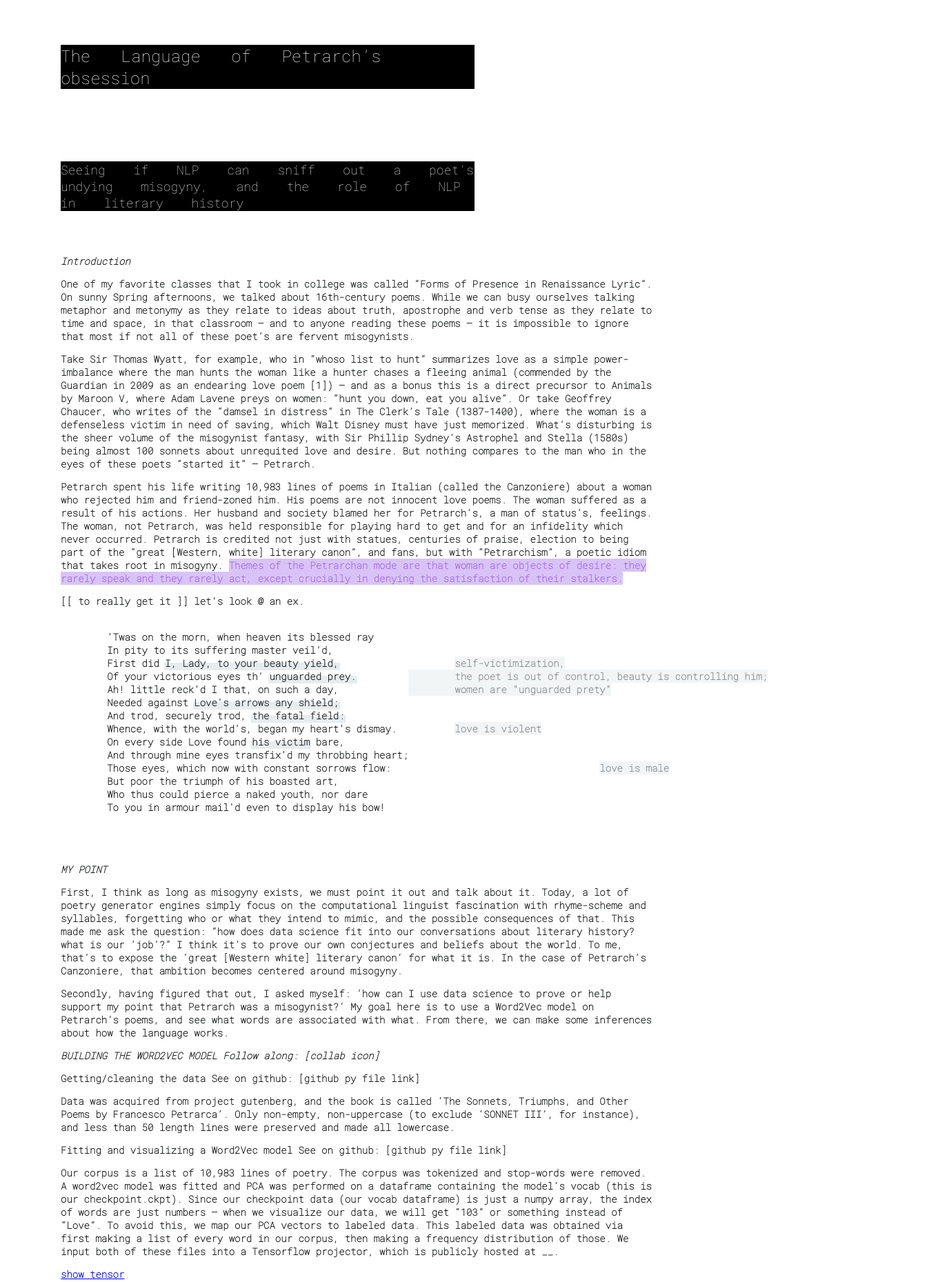
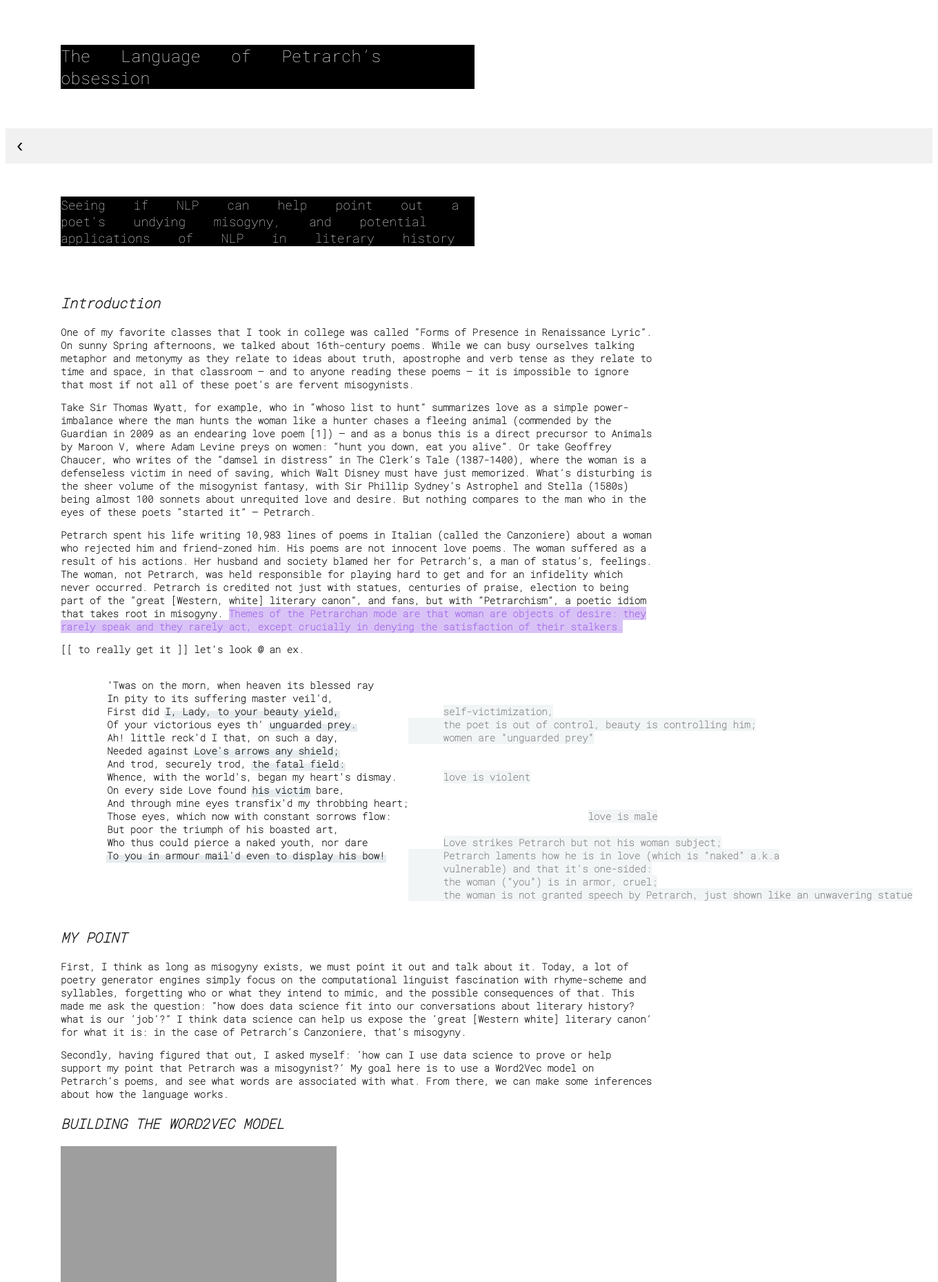
Before and after one commit to yi-ye-zhi-qiu/personalwebsite, a Flask app: page /petrarch in a window 1360 px wide. Shown: the top 1859 px of the page at 69% size. Run offline with Flask 2, Linux system fonts and the light colour scheme; grey boxes are pictures that could not be loaded.

Commit message:
petrarch rough draft (no tensorflow viz yet, just photos) '

```diff
--- a/static/js/petrarch.js
+++ b/static/js/petrarch.js
@@ -1,17 +1,18 @@
 const first_accent = document.querySelectorAll('.first_accent'),
       second_accent = document.querySelectorAll('.second_accent'),
-      third_accent = document.querySelectorAll('.third_accent');
+      third_accent = document.querySelectorAll('.third_accent'),
+      forth_accent = document.querySelectorAll('.fourth_accent');
 
 accent(first_accent);
 accent(second_accent);
 accent(third_accent);
+accent(forth_accent);
 
 function accent(q){
 
   q.forEach(el => el.addEventListener('mouseover', function(){
     for (let a=0; a<q.length; a++) {
       this_a = q[a]
-      console.log(this_a);
       this_a.classList.add('hovered');
       //this_a.classList.add('hovered');
     }
@@ -39,7 +40,6 @@ function accent(q){
       for (let a=0; a<q.length; a++) {
         this_a = q[a]
         this_a.classList.remove('hovered');
-        //this_a.classList.add('hovered');
       }
 
       var highlight_reveals = document.querySelector('.'+el.classList[0]+'_trigger')
--- a/static/styles/style.css
+++ b/static/styles/style.css
@@ -377,6 +377,7 @@ article p{
   font-weight: normal;
 }
 .MakingAPoint{
+  font-size: 20px;
   font-weight: 600;
   font-style: italic;
 }
@@ -419,18 +420,17 @@ article p{
   background-color: rgba(255,217,211, 0.8);
   top: 0%;
 }
-.first_accent_trigger{
+.first_accent_trigger, .second_accent_trigger, .third_accent_trigger, .fourth_accent_trigger{
   opacity: 0.5;
   background-color: #E7ECEF;
   color: #121314;
 }
-.second_accent_trigger{
-  opacity: 0.5;
-  background-color: #E7ECEF;
-  color: #121314;
+.TensorflowEmbeddingImage1{
+  height: 250px;
+  width: 500px;
+  margin-left: 10px;
 }
-.third_accent_trigger{
-  opacity: 0.5;
-  background-color: #E7ECEF;
-  color: #121314;
+.TensorflowEmbeddingImage2{
+  margin-left: 10px;
+  height: 300px;
 }
--- a/templates/petrarch.html
+++ b/templates/petrarch.html
@@ -12,7 +12,9 @@
 
   <div class="PetrarchHeaders">
     <h1 class="PetrarchH1"><p>The Language of Petrarch’s obsession</p></h1>
-    <h2 class="PetrarchH2"><p>Seeing if NLP can sniff out a poet’s undying misogyny, and the role of NLP in literary history</p></h2>
+    <a class = "back-button" href="{{ url_for('show_index') }}">&#8249;</a>
+
+    <h2 class="PetrarchH2"><p>Seeing if NLP can help point out a poet’s undying misogyny, and potential applications of NLP in literary history</p></h2>
   </div>
   <article class="PetrarchArticle">
 
@@ -20,7 +22,7 @@
 
     <p>One of my favorite classes that I took in college was called “Forms of Presence in Renaissance Lyric”. On sunny Spring afternoons, we talked about 16th-century poems. While we can busy ourselves talking metaphor and metonymy as they relate to ideas about truth, apostrophe and verb tense as they relate to time and space, in that classroom — and to anyone reading these poems — it is impossible to ignore that most if not all of these poet’s are fervent misogynists.</p>
 
-    <p>Take Sir Thomas Wyatt, for example, who in “whoso list to hunt” summarizes love as a simple power-imbalance where the man hunts the woman like a hunter chases a fleeing animal (commended by the Guardian in 2009 as an endearing love poem [1]) — and as a bonus this is a direct precursor to Animals by Maroon V, where Adam Lavene preys on women: “hunt you down, eat you alive”. Or take Geoffrey Chaucer, who writes of the “damsel in distress” in The Clerk’s Tale (1387-1400), where the woman is a defenseless victim in need of saving, which Walt Disney must have just memorized. What’s disturbing is the sheer volume of the misogynist fantasy, with Sir Phillip Sydney’s Astrophel and Stella (1580s) being almost 100 sonnets about unrequited love and desire. But nothing compares to the man who in the eyes of these poets “started it” — Petrarch.</p>
+    <p>Take Sir Thomas Wyatt, for example, who in “whoso list to hunt” summarizes love as a simple power-imbalance where the man hunts the woman like a hunter chases a fleeing animal (commended by the Guardian in 2009 as an endearing love poem [1]) — and as a bonus this is a direct precursor to Animals by Maroon V, where Adam Levine preys on women: “hunt you down, eat you alive”. Or take Geoffrey Chaucer, who writes of the “damsel in distress” in The Clerk’s Tale (1387-1400), where the woman is a defenseless victim in need of saving, which Walt Disney must have just memorized. What’s disturbing is the sheer volume of the misogynist fantasy, with Sir Phillip Sydney’s Astrophel and Stella (1580s) being almost 100 sonnets about unrequited love and desire. But nothing compares to the man who in the eyes of these poets “started it” — Petrarch.</p>
 
     <p>Petrarch spent his life writing 10,983 lines of poems in Italian (called the Canzoniere) about a woman who rejected him and friend-zoned him. His poems are not innocent love poems. The woman suffered as a result of his actions. Her husband and society blamed her for Petrarch’s, a man of status’s, feelings. The woman, not Petrarch, was held responsible for playing hard to get and for an infidelity which never occurred. Petrarch is credited not just with statues, centuries of praise, election to being part of the “great [Western, white] literary canon”, and fans, but with “Petrarchism”, a poetic idiom that takes root in misogyny. <span class="Highlight">Themes of the Petrarchan mode are that woman are objects of desire: they rarely speak and they rarely act, except crucially in denying the satisfaction of their stalkers.</span></p>
 
@@ -41,49 +43,70 @@
         Those eyes, which now with constant sorrows flow:
         But poor the triumph of his boasted art,
         Who thus could pierce a naked youth, nor dare
-        To you in armour mail'd even to display his bow!
+        <a class="fourth_accent PoemUnderlineAccent">To you in armour mail'd even to display his bow!</a>
       </div>
       <div class="SonnetNotes">
       'Twas on the morn, when heaven its blessed ray
       In pity to its suffering master veil'd,
       <a class="first_accent_trigger">self-victimization,
       the poet is out of control, beauty is controlling him;
-        women are "unguarded prety"</a>
+      women are "unguarded prey"</a>
       Of your victorious eyes th' unguarded prey.
       Ah! little reck'd I that, on such a day,
       <a class="second_accent_trigger">love is violent</a>
       And trod, securely trod, the fatal field:
       Whence, with the world's, began my heart's dismay.
       On every side Love found <a class="third_accent_trigger">love is male</a>
-        And through mine eyes transfix'd my throbbing heart;
-        Those eyes, which now with constant sorrows flow:
-        But poor the triumph of his boasted art,
-        Who thus could pierce a naked youth, nor dare
-        To you in armour mail'd even to display his bow!
+
+      <a class="fourth_accent_trigger">Love strikes Petrarch but not his woman subject;
+      Petrarch laments how he is in love (which is "naked" a.k.a
+      vulnerable) and that it's one-sided:
+      the woman ("you") is in armor, cruel;
+      the woman is not granted speech by Petrarch, just shown like an unwavering statue</a>
     </div>
 
     </div>
 
     <p class="MakingAPoint">MY POINT</p>
 
-    <p>First, I think as long as misogyny exists, we must point it out and talk about it. Today, a lot of poetry generator engines simply focus on the computational linguist fascination with rhyme-scheme and syllables, forgetting who or what they intend to mimic, and the possible consequences of that. This made me ask the question: “how does data science fit into our conversations about literary history? what is our ‘job’?” I think it’s to prove our own conjectures and beliefs about the world. To me, that’s to expose the ‘great [Western white] literary canon’ for what it is. In the case of Petrarch’s Canzoniere, that ambition becomes centered around misogyny.</p>
+    <p>First, I think as long as misogyny exists, we must point it out and talk about it. Today, a lot of poetry generator engines simply focus on the computational linguist fascination with rhyme-scheme and syllables, forgetting who or what they intend to mimic, and the possible consequences of that. This made me ask the question: “how does data science fit into our conversations about literary history? what is our ‘job’?” I think data science can help us expose the ‘great [Western white] literary canon’ for what it is: in the case of Petrarch’s Canzoniere, that's misogyny.</p>
 
     <p>Secondly, having figured that out, I asked myself: ‘how can I use data science to prove or help support my point that Petrarch was a misogynist?’ My goal here is to use a Word2Vec model on Petrarch’s poems, and see what words are associated with what. From there, we can make some inferences about how the language works.</p>
 
-    <p class="MakingAPoint">BUILDING THE WORD2VEC MODEL Follow along: [collab icon]</p>
+    <p class="MakingAPoint">BUILDING THE WORD2VEC MODEL</p>
+    <a href="https://colab.research.google.com/github/yi-ye-zhi-qiu/metis-project4/blob/main/poemgenerator.ipynb"><img src="https://colab.research.google.com/assets/colab-badge.svg" alt=\"Open In Colab\"/></a>
 
-    <p class="Step">Getting/cleaning the data See on github: [github py file link]</p>
+    <p class="Step">Getting/cleaning the data See on github: <a href="https://github.com/yi-ye-zhi-qiu/metis-project4/blob/main/step1-poemretriever.py"><i class="fa fa-github" aria-hidden="true"></i></a></p>
 
     <p>Data was acquired from project gutenberg, and the book is called ‘The Sonnets, Triumphs, and Other Poems by Francesco Petrarca’. Only non-empty, non-uppercase (to exclude ‘SONNET III’, for instance), and  less than 50 length lines were preserved and made all lowercase.</p>
 
-    <p class="Step">Fitting and visualizing a Word2Vec model See on github: [github py file link]</p>
+    <p class="Step">Fitting and visualizing a Word2Vec model See on github: <a href="https://github.com/yi-ye-zhi-qiu/metis-project4/blob/main/step2-pcaandmetadata.py"><i class="fa fa-github" aria-hidden="true"></i></a></p>
 
-    <p>Our corpus is a list of 10,983 lines of poetry. The corpus was tokenized and stop-words were removed. A word2vec model was fitted and PCA was performed on a dataframe containing the model’s vocab (this is our checkpoint.ckpt). Since our checkpoint data (our vocab dataframe) is just a numpy array, the index of words are just numbers — when we visualize our data, we will get “103” or something instead of “Love”. To avoid this, we map our PCA vectors to labeled data. This labeled data was obtained via first making a list of every word in our corpus, then making a frequency distribution of those. We input both of these files into a Tensorflow projector, which is publicly hosted at __.</p>
+    <p>Our corpus is a list of 10,983 lines of poetry. The corpus was tokenized and stop-words were removed. A word2vec model was fitted and PCA was performed on a dataframe containing the model’s vocab (this is our checkpoint.ckpt). Since our checkpoint data (our vocab dataframe) is just a numpy array, the index of words are just numbers — when we visualize our data, we will get “103” or something instead of “Love”. To avoid this, we map our PCA vectors to labeled data. This labeled data was obtained via first making a list of every word in our corpus, then making a frequency distribution of those. We input both of these files into a Tensorflow projector using cosine distances, which is publicly hosted at __.</p>
+
+
 
     <a href="{{ url_for('show_petrach_tensor') }}">show tensor</a>
 
-    <p class="MakingAPoint">ANALYZING THE MODEL</p>
+    <p class="MakingAPoint">ANALYZING THE MODEL -- HOW CAN THE CO-OCCURRENCE OF WORDS SUGGEST SYMBOLISM IN POETRY?</p>
+    <p>The embedding projector is used to display our word-vector space in 3-d. We use cosine distances to, based off a given point's proximity to another (its 'neighbors'), visualize words that often occur together in the same line of a poem. These points are highlighted in purple below, with the queried point shown in orangish-red.</p>
 
+
+    <p> For instance, if we look at the word 'love',</p>
+
+    <img class="TensorflowEmbeddingImage1" src="{{ url_for('static',filename='images/love_petrarch.png') }}" alt="">
+
+    <p>love co-occurs often with words like "freeze". This suggests that ice may be a symbol for love, like some cold touch that denies Petrarch warmth.</p>
+
+    <p> More interesting is what Petrarch thought of Laura, his love interest -- or more accurately, the victim of his sonnets, </p>
+
+    <img class="TensorflowEmbeddingImage2" src="{{ url_for('static',filename='images/laura_petrarch.png') }}" alt="">
+
+    <p>The word 'laura' is often associated with words like 'blame', 'denies', 'instruction's'. This makes sense, as Laura denies Petrarch's advances and Petrarch blames her for it, as he perceives her as leading him on.</p>
+
+    <p class="MakingAPoint">CONCLUSIONS</p>
+
+    <p>The use case for this approach is in literary history: evaluating symbolism through word2vec analysis.</p>
 
   </article>
 
```
Also changed, not shown: static/images/laura_petrarch.png (added), static/images/love_petrarch.png (added). Lines whose indentation alone changed are shown as unchanged.
